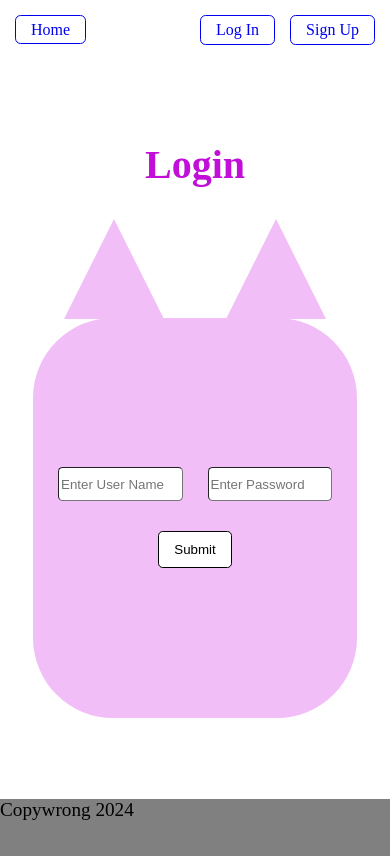
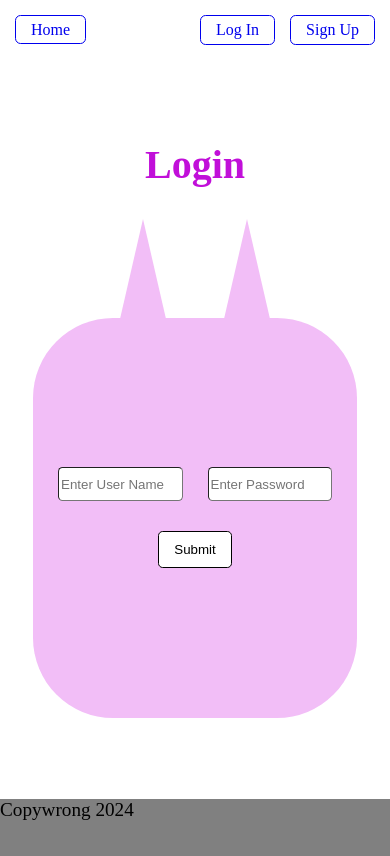
Before and after one commit to avrrodriguez/RecipeFrontEndReact, a React (Vite) app: page /login in a window 390 px wide. Built offline with nearby package versions, Linux system fonts and the light colour scheme.

Commit message:
makes the cat ears in the login page responsive

```diff
--- a/src/pages/Login.css
+++ b/src/pages/Login.css
@@ -69,6 +69,24 @@
     bottom: -1px;
 }
 
+@media only screen and (max-width: 1200px) {
+    .cat-ears {
+        display: flex;
+        justify-content: center;
+        gap: 15vw;
+    }
+
+    .left-cat-ear {
+        border-left: 6vw solid transparent;
+        border-right: 6vw solid transparent;
+    }
+
+    .right-cat-ear {
+        border-left: 6vw solid transparent;
+        border-right: 6vw solid transparent;
+    }
+}
+
 .login-form > div {
     display: flex;
     flex-direction: row;
```
